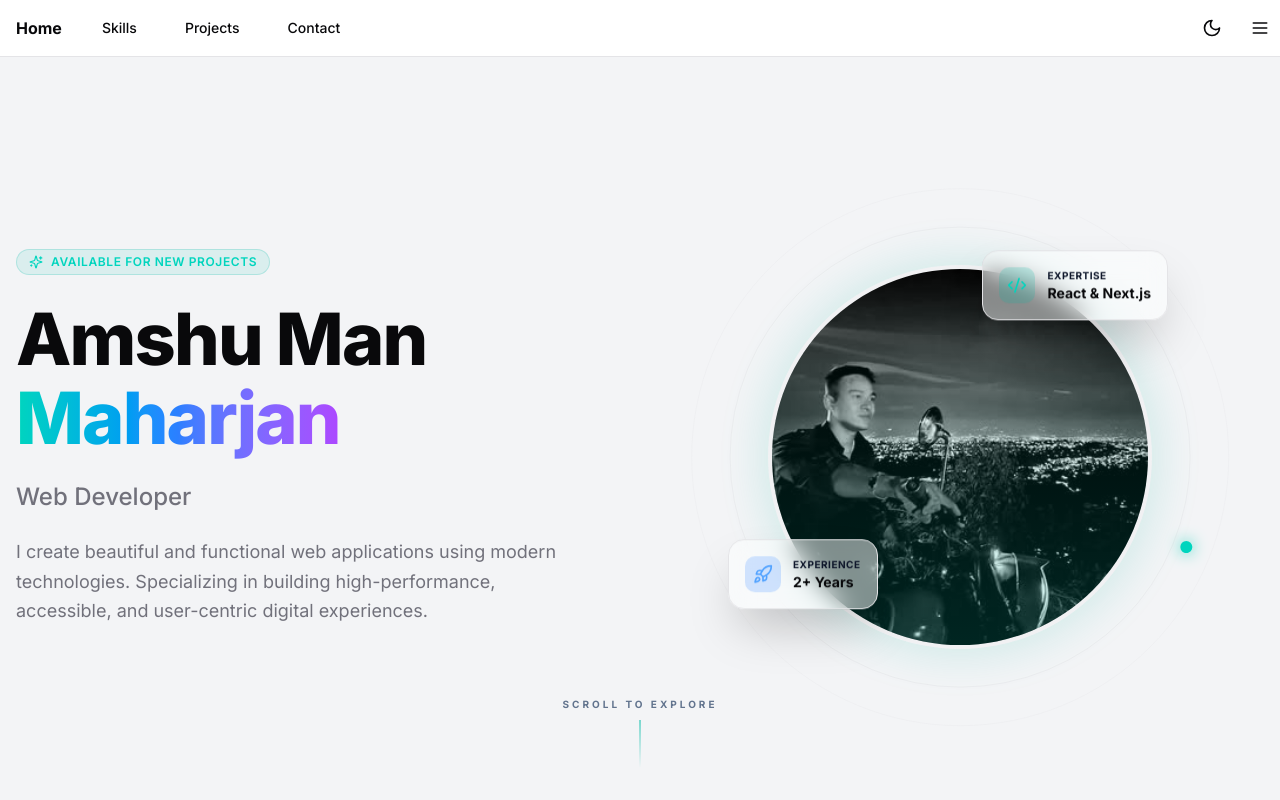
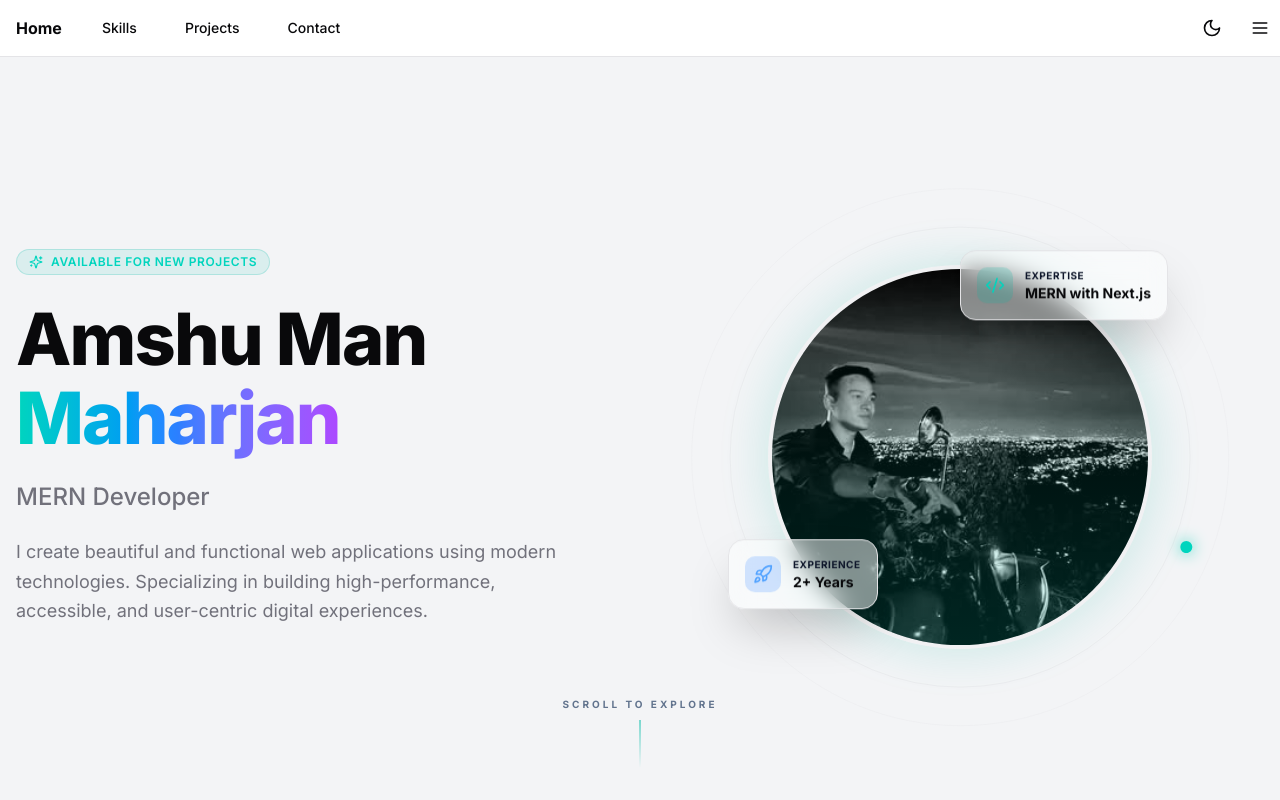
Before and after one commit to amshuman50/portfolio_amshu, a Next.js app: page / in a window 1280 px wide. Shown: the top 800 px of the page. Built offline with nearby package versions, Linux system fonts and the light colour scheme; no server answers.

Commit message:
MERN stack

```diff
--- a/src/components/sections/HeroSection.tsx
+++ b/src/components/sections/HeroSection.tsx
@@ -31,7 +31,7 @@ export function HeroSection() {
                 Web Developer & <span className="italic text-slate-400 font-serif">UI/UX Enthusiast</span>
               </h2> */}
               <h2 className="mb-6 text-xl font-medium text-muted-foreground md:text-2xl">
-                Web Developer
+                MERN Developer
               </h2>
 
               <p className="max-w-xl mb-10 text-lg leading-relaxed text-muted-foreground mx-auto lg:mx-0">
@@ -95,7 +95,7 @@ export function HeroSection() {
                   </div>
                   <div>
                     <p className="text-[10px] uppercase tracking-wider text-slate-900 dark:text-muted-foreground font-bold">Expertise</p>
-                    <p className="text-sm font-bold text-foreground">React & Next.js</p>
+                    <p className="text-sm font-bold text-foreground">MERN with Next.js</p>
                   </div>
                 </div>
               </motion.div>
```
